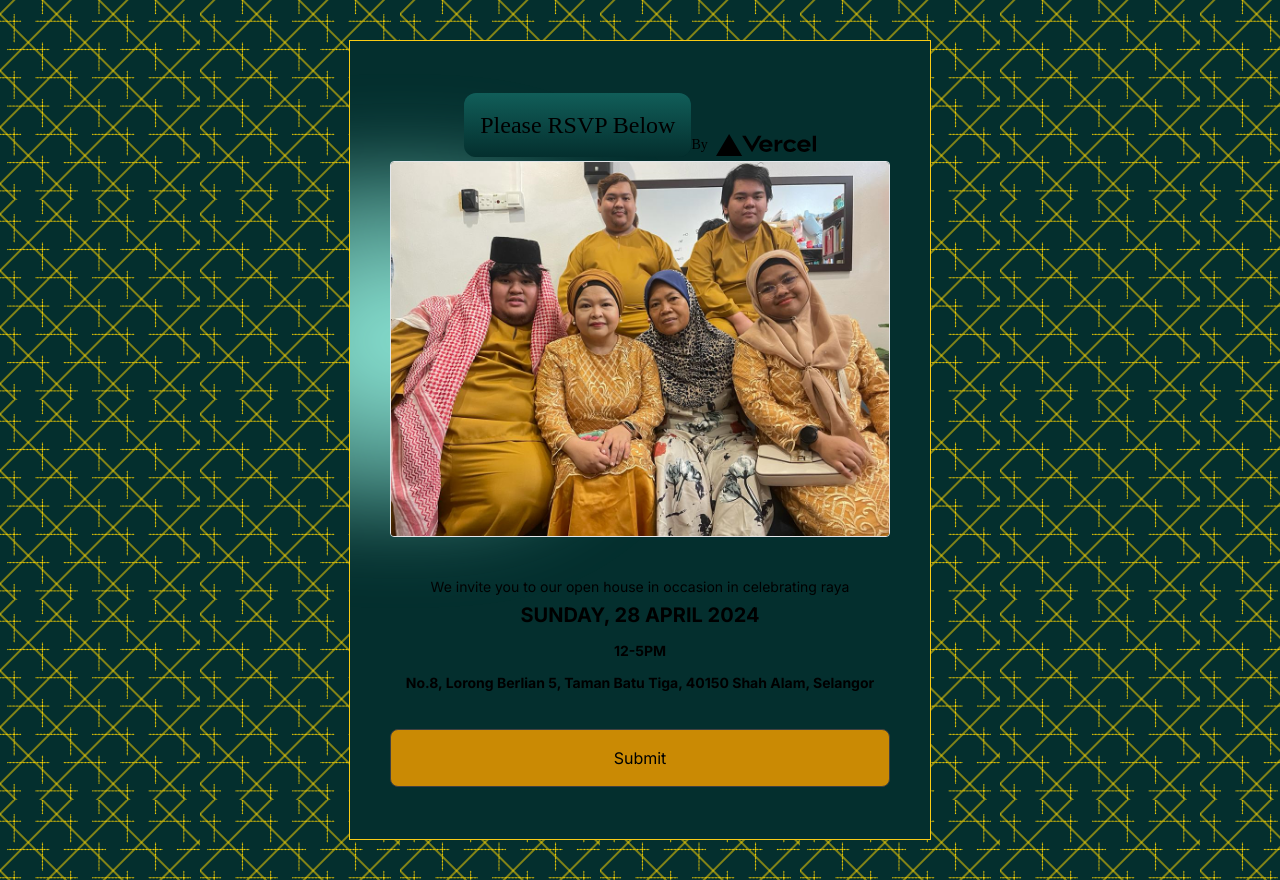
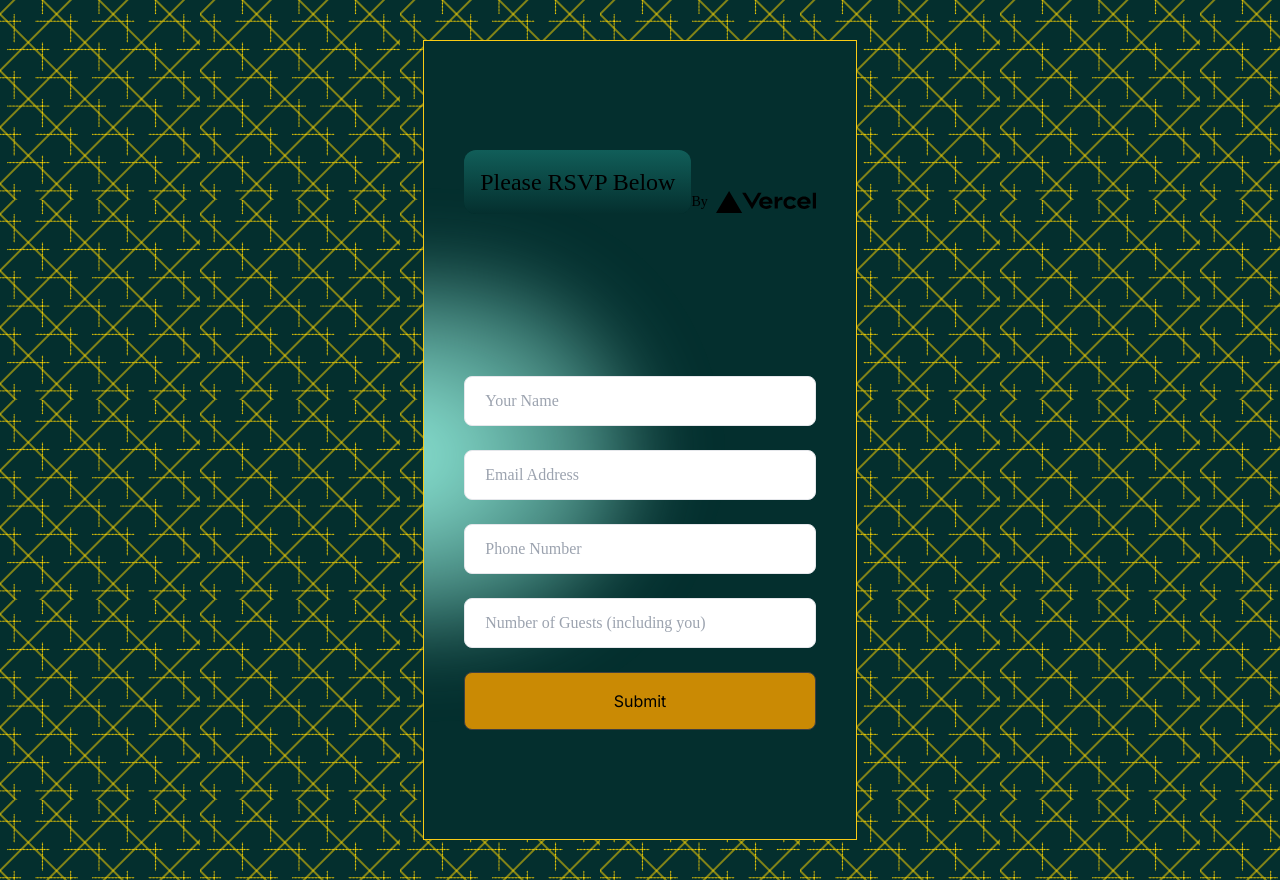
Before and after one commit to aesha98/digital-rsvp-raya, a Next.js app in the folder digital-rsvp/: page /Submit in a window 1280 px wide. Built offline with nearby package versions, Linux system fonts and the light colour scheme; a web font is replaced by a local one.

Commit message:
add submit page

```diff
--- a/digital-rsvp/app/Submit/page.js
+++ b/digital-rsvp/app/Submit/page.js
@@ -1,5 +1,4 @@
 import Image from 'next/image'
-import { roboto_mono } from './ui/font';
 
 export default function Submit_rsvp()
 {
@@ -36,35 +35,31 @@ export default function Submit_rsvp()
 
 	{/* Image Family */}
 			 <div className="relative flex flex-col place-items-center before:absolute before:h-[300px] before:w-full sm:before:w-[480px] before:-translate-x-1/2 before:rounded-full before:bg-gradient-radial before:from-teal-200 before:to-transparent before:blur-2xl before:content-[''] after:absolute after:-z-20 after:h-[180px] after:w-full sm:after:w-[240px] after:translate-x-1/3 after:bg-gradient-conic after:from-teal-200 after:via-teal-200 after:blur-2xl after:content-[''] before:dark:bg-gradient-to-br before:dark:from-transparent before:dark:to-teal-100 before:dark:opacity-10 after:dark:from-teal-950 after:dark:via-[#1e331f] after:dark:opacity-40 before:lg:h-[360px]">
-        <Image
-          className="relative dark:drop-shadow-[0_0_0.3rem_#ffffff70] border rounded"
-          src="/digital_rsvp_img.png"
-          alt="Next.js Logo"
-          width={500}
-          height={400}
 
-          priority
-        />
 
-			<h2 className="font-sans mt-10 text-sm text-center">We invite you to our open house in occasion in celebrating raya</h2>
 
       </div>
 
 
-		{/* Event Information */}
+
 		<div className='relative flex flex-col text-center lg:max-w-lg lg:w-full lg:mb-0 lg:grid-cols-4 lg:text-center'>
+			{/* RSVP Form */}
+          <form className="mt-10 w-full flex flex-col items-center justify-center gap-6">
+            {/* Name Input */}
+            <input className="w-full max-w-md rounded-lg border px-5 py-3" type="text" placeholder="Your Name" required />
+            {/* Email Input */}
+            <input className="w-full max-w-md rounded-lg border px-5 py-3" type="email" placeholder="Email Address" required />
+			{/* Phone Number */}
+            <input className="w-full max-w-md rounded-lg border px-5 py-3" type="phone" placeholder="Phone Number" required />
+            {/* Number of Guests Input */}
+            <input className="w-full max-w-md rounded-lg border px-5 py-3" type="number" placeholder="Number of Guests (including you)" min="1" required />
 
-			<h2 className="font-sans mb-3 text-xl text-center font-bold">SUNDAY, 28 APRIL 2024</h2>
-			<p className='font-sans mb-3 text-sm text-center font-bold'>12-5PM</p>
-			<p className="font-sans mb-3 text-sm text-center font-bold">No.8, Lorong Berlian 5, Taman Batu Tiga, 40150 Shah Alam, Selangor</p>
 
-			<br/>
-
-			<a href='/Submit' className='group font-sans border-neutral-700 bg-yellow-600 rounded-lg border px-5 py-4 transition-colors
+			{/* Submit Button */}
+				<a href='/Submit' className='w-full max-w-md group font-sans border-neutral-700 bg-yellow-600 rounded-lg border px-5 py-4 transition-colors
 			hover:border-gray-300
-			hover:bg-yellow-100 hover:dark:border-neutral-100 hover:dark:bg-yellow-600 hover:dark:bg-opacity-30'
-			target='_blank'
-			rel='noopener noreferer'>Submit</a>
+			hover:bg-yellow-100 hover:dark:border-neutral-100 hover:dark:bg-yellow-600 hover:dark:bg-opacity-30'>Submit</a>
+			</form>
 		</div>
 		</div>
 		</main>
--- a/digital-rsvp/app/page.js
+++ b/digital-rsvp/app/page.js
@@ -60,11 +60,9 @@ export default function Home()
 
 			<br/>
 
-			<a href='#' className='group font-sans border-neutral-700 bg-yellow-600 rounded-lg border px-5 py-4 transition-colors
+			<a href='/Submit' className='group font-sans border-neutral-700 bg-yellow-600 rounded-lg border px-5 py-4 transition-colors
 			hover:border-gray-300
-			hover:bg-yellow-100 hover:dark:border-neutral-100 hover:dark:bg-yellow-600 hover:dark:bg-opacity-30'
-			target='_blank'
-			rel='noopener noreferer'>RSVP NOW</a>
+			hover:bg-yellow-100 hover:dark:border-neutral-100 hover:dark:bg-yellow-600 hover:dark:bg-opacity-30'>RSVP NOW</a>
 		</div>
 		</div>
 		</main>
```
